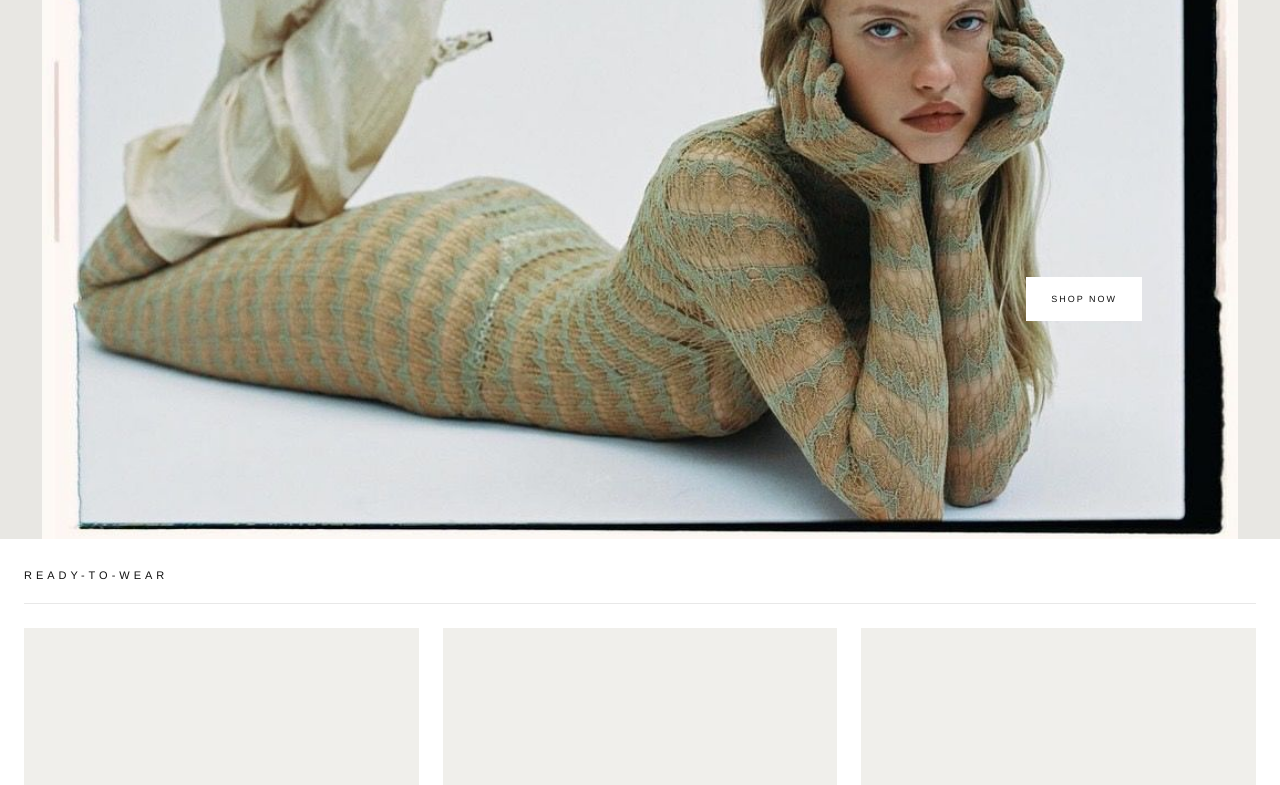
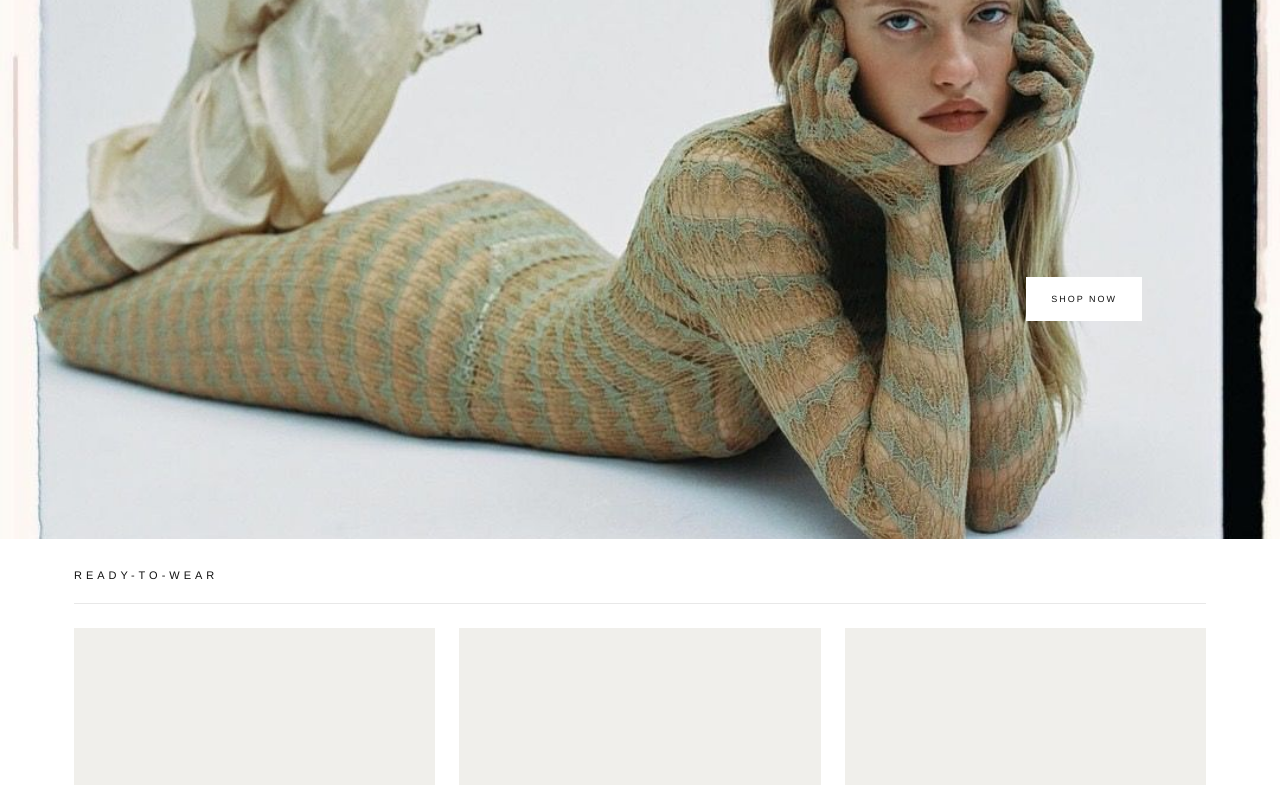
Before and after one commit to marcomotolese/LuxuryProject, a plain HTML site: page index.html in a window 1280 px wide. Shown: the part 261-1046 px from the top of the page. Drawn offline with Linux system fonts and the light colour scheme.

Commit message:
modificato hero

```diff
--- a/index.html
+++ b/index.html
@@ -155,22 +155,19 @@
       display: contents;
     }
 
-  /* Modifica o aggiungi questa regola */
     #hero {
-  width: 100vw;
-  position: relative;
-  left: 50%;
-  right: 50%;
-  margin-left: -50vw;
-  margin-right: -50vw;
       border-bottom: 1px solid var(--border);
       padding: 0;
     }
 
     .hero-stage {
       position: relative;
-  width: 100%;
-  height: 100vh; /* Copre l'altezza dello schermo */
+      width: 100vw;
+      max-width: 100vw;
+      margin-left: calc(50% - 50vw);
+      min-height: 100vh;
+      min-height: 100dvh;
+      height: 100vh;
       height: 100dvh;
       overflow: hidden;
       background: var(--placeholder);
@@ -179,21 +176,14 @@
     .hero-media {
       position: absolute;
       inset: 0;
-}
-
-.hero-media img {
-  width: 100%;
-  height: 100%;
-  object-fit: cover; /* Cambiato da contain a cover per il full screen */
-  object-position: center center;
-  display: block;
+      background: var(--placeholder);
     }
 
     .hero-media img {
       width: 100%;
       height: 100%;
       max-width: none;
-      object-fit: contain;
+      object-fit: cover;
     }
 
     .ph-label {
```
Lines whose indentation alone changed are shown as unchanged.
